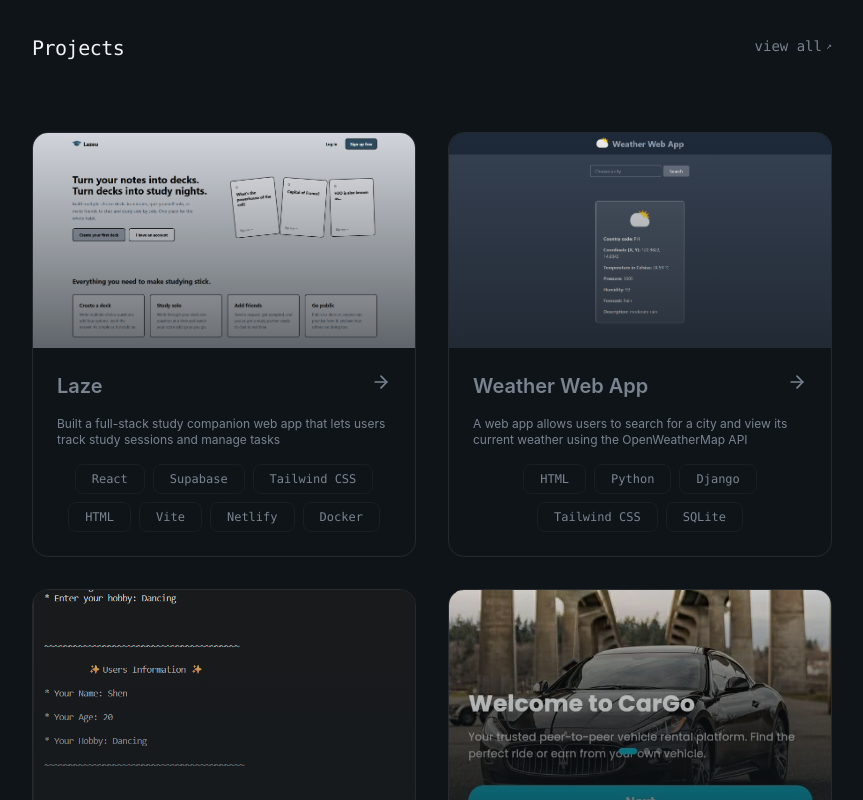
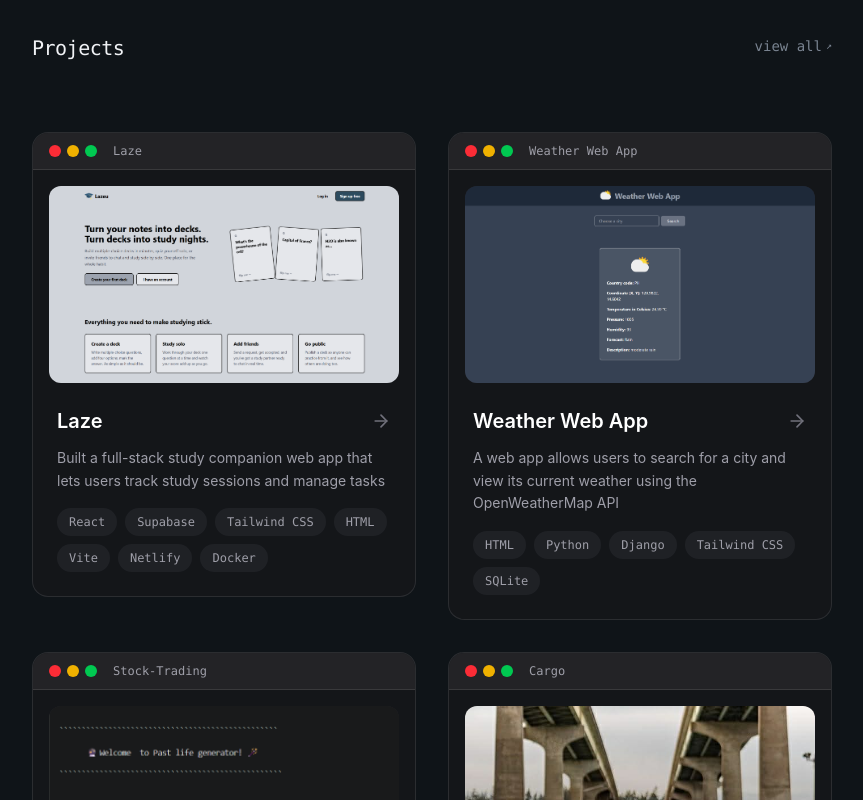
Before and after one commit to Ein-shen/My-porfolio, a React (Vite) app: page / in a window 1280 px wide. Shown: the part 580-1380 px from the top of the page, without its empty margins (208-1071 px from the left). Built offline with nearby package versions, Linux system fonts and the light colour scheme; the HTML template or start-up script is replaced by a standard one.

Commit message:
change the project style to mcbook

```diff
--- a/src/sections/Projects.jsx
+++ b/src/sections/Projects.jsx
@@ -4,8 +4,6 @@ import { Link } from 'react-router-dom'
 import { View_projects } from "../away/View_projects"
 
 const projects = [
-
-
 
     { title: "Laze",
       description: "Built a full-stack study companion web app that lets users track study sessions and manage tasks",
@@ -67,37 +65,49 @@ export const Projects = () => {
                         {projects.map((project, idx) => (
                             <div
                                 key={idx}
-                                className="group border border-foreground/10  rounded-2xl overflow-hidden  md:row-span-1"
+                                className="group bg-zinc-900/60 border border-white/10 rounded-2xl overflow-hidden hover:border-white/20 transition-colors duration-300 md:row-span-1"
                                 style={{ animationDelay: `${(idx + 1) * 100}ms` }}
                             >
-                                <div className="relative overflow-hidden aspect-video">
-                                    <img
-                                        src={project.image}
-                                        alt={project.title}
-                                        className="w-full h-full object-cover transition-transform duration-700 group-hover:scale-110"
-                                    />
-                                    <div className="absolute inset-0 bg-gradient-to-t from-card via-card/50 to-transparent opacity-60" />
-                                    <div className="absolute inset-0 flex items-center justify-center gap-3 opacity-0 group-hover:opacity-100 transition-opacity duration-300">
+                                {/* macOS-style title bar — now per card */}
+                                <div className="flex items-center gap-2 bg-zinc-800/80 px-4 py-2.5 border-b border-white/10">
+                                    <div className="flex gap-1.5">
+                                        <span className="w-3 h-3 rounded-full bg-red-500" />
+                                        <span className="w-3 h-3 rounded-full bg-yellow-500" />
+                                        <span className="w-3 h-3 rounded-full bg-green-500" />
+                                    </div>
+                                    <span className="font-mono text-xs text-zinc-400 ml-2 truncate">
+                                        {project.title}
+                                    </span>
+                                </div>
 
-                                        <a href={project.github} className="p-3 rounded-full glass hover:bg-muted-foreground hover:text-primary-foreground transition-all">
-                                            <FaGithub className="w-5 h-5" />
-                                        </a>
+                                <div className="p-4 pb-0">
+                                    <div className="relative overflow-hidden rounded-xl aspect-video bg-zinc-800">
+                                        <img
+                                            src={project.image}
+                                            alt={project.title}
+                                            className="w-full h-full object-cover object-top transition-transform duration-700 group-hover:scale-105"
+                                        />
+                                        <div className="absolute inset-0 flex items-center justify-center gap-3 opacity-0 group-hover:opacity-100 bg-black/40 transition-opacity duration-300">
+                                            <a href={project.github} className="p-3 rounded-full bg-white/10 backdrop-blur hover:bg-white/20 transition-all">
+                                                <FaGithub className="w-5 h-5 text-white" />
+                                            </a>
+                                        </div>
                                     </div>
                                 </div>
 
-                                <div className="p-6 space-y-4">
+                                <div className="p-6 space-y-3">
                                     <div className="flex items-start justify-between">
-                                        <h3 className="text-muted-foreground text-xl font-semibold group-hover:text-foreground transition-colors">
+                                        <h3 className="text-white text-xl font-semibold group-hover:text-white/90 transition-colors">
                                             {project.title}
                                         </h3>
-                                        <ArrowRight className="w-5 h-5 text-muted-foreground group-hover:text-foreground group-hover:translate-x-1 group-hover:-translate-y-1 transition-all" />
+                                        <ArrowRight className="w-5 h-5 text-zinc-500 group-hover:text-white group-hover:translate-x-1 group-hover:-translate-y-1 transition-all shrink-0 mt-1" />
                                     </div>
-                                    <p className="text-muted-foreground text-xs">{project.description}</p>
-                                    <div className="flex flex-wrap gap-2 justify-center max-w-md mx-auto">
+                                    <p className="text-zinc-400 text-sm leading-relaxed">{project.description}</p>
+                                    <div className="flex flex-wrap gap-2 pt-1">
                                         {project.tags.map((tag, tagIdx) => (
                                             <span
                                                 key={tagIdx}
-                                                className="font-mono px-4 py-1.5 rounded-lg text-xs font-medium border border-border/50 text-muted-foreground hover:border-foreground hover:text-foreground transition-all duration-300"
+                                                className="font-mono px-3 py-1.5 rounded-full text-xs font-medium bg-white/5 text-zinc-400 hover:bg-white/10 hover:text-white transition-all duration-300"
                                             >
                                                 {tag}
                                             </span>
```
